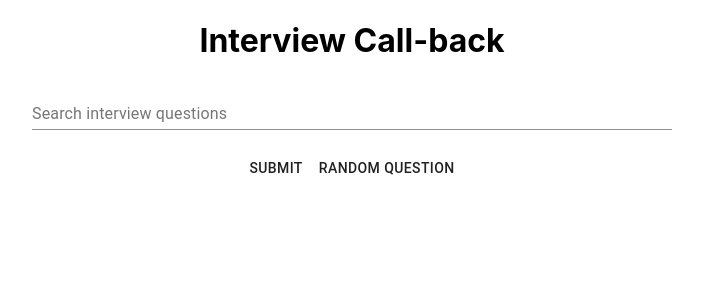
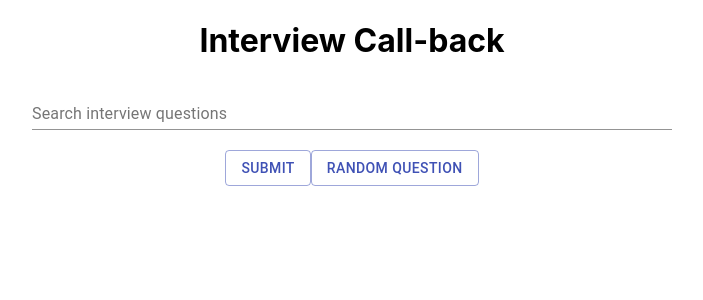
Before and after one commit to Michael-Choi/call-back, a React (Create React App) app: page / in a window 1280 px wide. Shown: the top 300 px of the page, without its empty margins (288-991 px from the left). Built offline with nearby package versions, Linux system fonts and the light colour scheme.

Commit message:
add more material ui components and rename aws to gcloud

```diff
--- a/src/App.js
+++ b/src/App.js
@@ -20,7 +20,7 @@ function App() {
         "Content-Type": "application/json",
         organizationid: "8bf99425-ed78-4f98-9357-a5458395e30f",
         token:
-          "eyJ0eXAiOiJKV1QiLCJhbGciOiJIUzI1NiJ9.eyJvcmdJZCI6IjhiZjk5NDI1LWVkNzgtNGY5OC05MzU3LWE1NDU4Mzk1ZTMwZiIsImV4cCI6MTU3MTU1OTE4MywiaWF0IjoxNTcxNTU1NTgzfQ.erg1S1THIjBS8rLdQOoDmj0DOM9E9NqGGD5hQL5gTMQ",
+          "eyJ0eXAiOiJKV1QiLCJhbGciOiJIUzI1NiJ9.eyJvcmdJZCI6IjhiZjk5NDI1LWVkNzgtNGY5OC05MzU3LWE1NDU4Mzk1ZTMwZiIsImV4cCI6MTU3MTU2MzMzNSwiaWF0IjoxNTcxNTU5NzM1fQ.doVid-vQx9hVQfhjm45jUUs3S6cUjLkUvk5ENZKjqDk",
 
         "cache-control": "no-cache",
         "Postman-Token": "6bcf62f6-75d6-4d42-a805-185a1b2bbbf6"
--- a/src/components/QueryResultItem.js
+++ b/src/components/QueryResultItem.js
@@ -1,11 +1,14 @@
 import React from "react";
-
+import Card from "@material-ui/core/Card";
+import CardContent from "@material-ui/core/CardContent";
 const QueryResults = props => {
   return (
-    <li>
-      <div>Question: {props.question}</div>
-      <div>Answer: {props.answer}</div>
-    </li>
+    <Card>
+      <CardContent>
+        <div>Question: {props.question}</div>
+        <div>Answer: {props.answer}</div>
+      </CardContent>
+    </Card>
   );
 };
 
--- a/src/components/QueryResultList.js
+++ b/src/components/QueryResultList.js
@@ -1,9 +1,10 @@
 import React from "react";
 import QueryResultItem from "./QueryResultItem";
+import Container from "@material-ui/core/Container";
 
 const QueryResultList = props => {
   const queryResults = props.queryResult
-    .filter(element => element.confidence > 0.2)
+    .filter(element => element.confidence > 0.3)
     .map(element => {
       return (
         <QueryResultItem
@@ -12,7 +13,11 @@ const QueryResultList = props => {
         />
       );
     });
-  return <ul>{props.currentStatus ? props.currentStatus : queryResults}</ul>;
+  return (
+    <Container maxWidth="md">
+      {props.currentStatus ? props.currentStatus : queryResults}
+    </Container>
+  );
 };
 
 export default QueryResultList;
--- a/src/components/Searchbar.js
+++ b/src/components/Searchbar.js
@@ -15,10 +15,21 @@ const Searchbar = props => {
         />
         <br />
         <br />
-        <Button type="submit" onClick={props.queryKnowledge}>
+        <Button
+          variant="outlined"
+          color="primary"
+          type="submit"
+          onClick={props.queryKnowledge}
+        >
           Submit
         </Button>
-        <Button onClick={e => e.preventDefault()}>Random Question</Button>
+        <Button
+          variant="outlined"
+          color="primary"
+          onClick={e => e.preventDefault()}
+        >
+          Random Question
+        </Button>
       </form>
     </div>
   );
```
Also changed, not shown: gcloudfilter/README.md (renamed from awsfilter/README.md), gcloudfilter/helpers/classifyText.js (renamed from awsfilter/helpers/classifyText.js), gcloudfilter/package.json (renamed from awsfilter/package.json), gcloudfilter/routes/filter.js (renamed from awsfilter/routes/filter.js), gcloudfilter/server.js (renamed from awsfilter/server.js), gcloudfilter/testing.js (renamed from awsfilter/testing.js), 2 other files (tests, documents, lock files or other folders).
